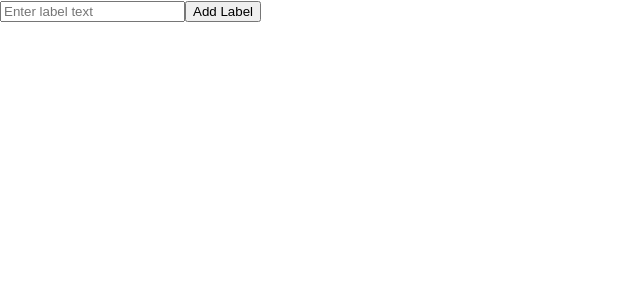
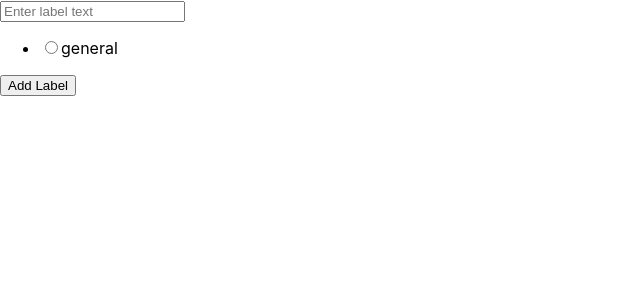
Before and after one commit to piotrwita/trail-r, a React (Create React App) app: page / in a window 1280 px wide. Shown: the top 300 px of the page, without its empty margins (0-640 px from the left). Built offline with nearby package versions, Linux system fonts and the light colour scheme; the HTML template or start-up script is replaced by a standard one.

Commit message:
Add categories.

```diff
--- a/src/App.tsx
+++ b/src/App.tsx
@@ -1,5 +1,5 @@
 import './App.css';
-import { Button } from './components/Button'
+/*import { Button } from './components/Button'
 import { AppContent } from './components/AppContent';
 import { Users } from './components/Users';
 import { Count } from './components/Count';
@@ -7,7 +7,7 @@ import { TasksList } from './components/TasksList';
 import { Counter } from './components/Counter';
 import { RequestApi } from './components/ReqestApi';
 import { Add } from './components/Add';
-import { Variables } from './components/Variables';
+import { Variables } from './components/Variables';*/
 import {Form} from './components/Form';
 function App() {
   return (
--- a/src/components/Form.tsx
+++ b/src/components/Form.tsx
@@ -4,8 +4,12 @@ interface Task {
     id: number;
     text: string;
     checked: boolean;
+    category?: 'general'|'gym'|'work';
 }
 export function Form() {
+
+    const categories: string[] = ['general','gym','work']
+
 
     const [inputValue, setInputValue] = useState<string>('');
     const [tasks, setTasks] = useState<Task[]>([]);
@@ -22,6 +26,7 @@ export function Form() {
             id: Date.now(),
             text: inputValue,
             checked: false,
+            category: 'general'
         };
 
         setTasks([...tasks, newTask]);
@@ -42,10 +47,20 @@ export function Form() {
             <form onSubmit={handleSubmit}>
                 <input
                     type='text'
+                    name='taskName'
                     value={inputValue}
                     onChange={handleInputChange}
                     placeholder='Enter label text'
                 />
+                <ul className='categories'>
+                    <li>
+                        <input type='radio'
+                               name='category'
+                               value='general'
+                               id='category-general'/>
+                        <label htmlFor='category-general'>general</label>
+                    </li>
+                </ul>
                 <button type='submit'>Add Label</button>
             </form>
             <ul>
```
